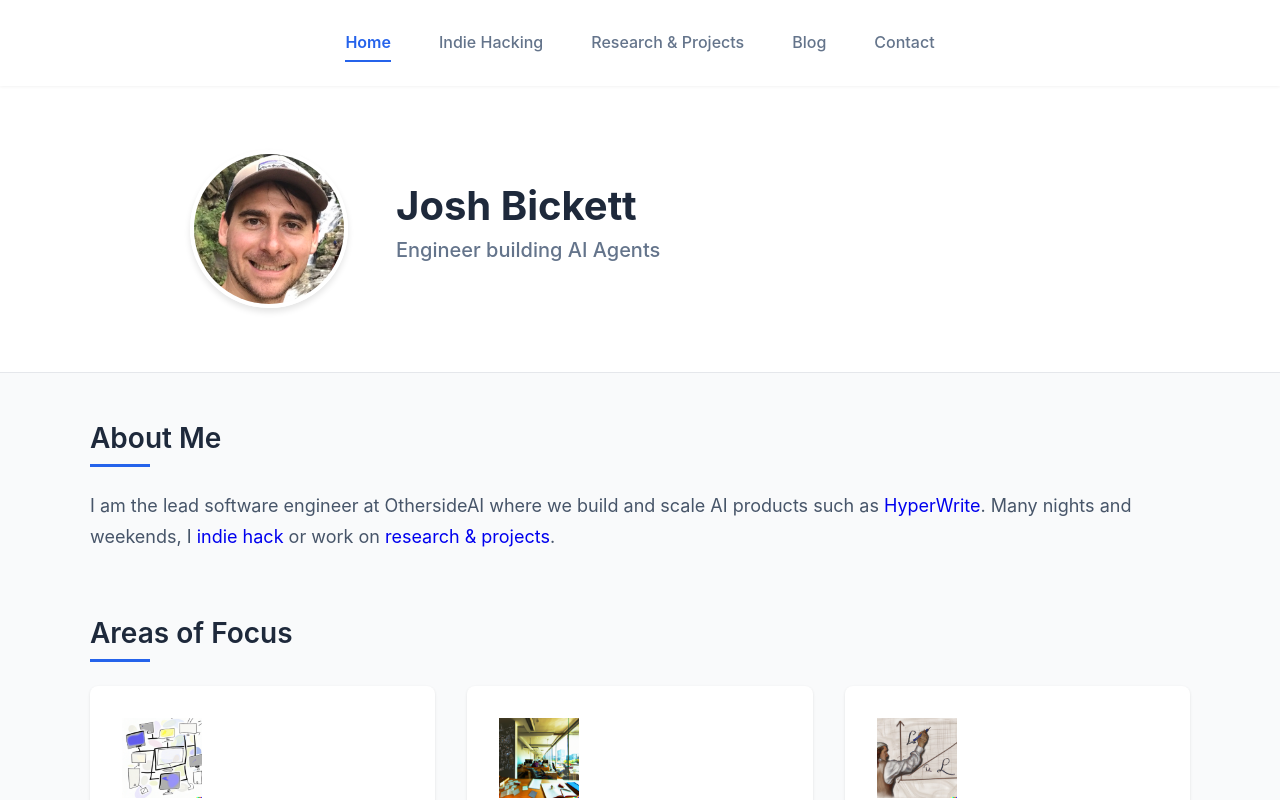
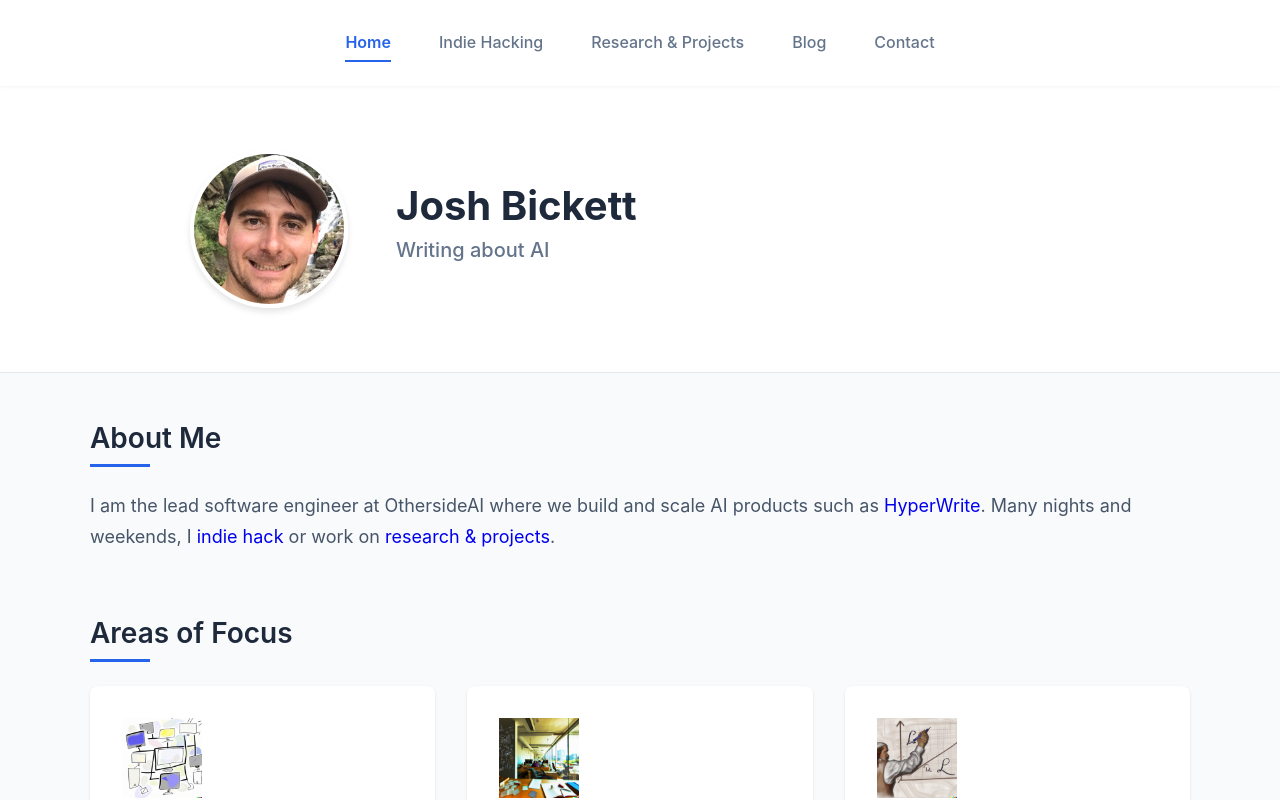
Before and after one commit to joshbickett/bickett.ai, a React (Create React App) app: page / in a window 1280 px wide. Shown: the top 800 px of the page. Built offline with nearby package versions, Linux system fonts and the light colour scheme.

Commit message:
change title

```diff
--- a/src/pages/About.js
+++ b/src/pages/About.js
@@ -47,7 +47,7 @@ export const About = () => {
           />
           <HeroText>
             <Heading>Josh Bickett</Heading>
-            <Subheading>Engineer building AI Agents</Subheading>
+            <Subheading>Writing about AI</Subheading>
           </HeroText>
         </HeroContent>
       </HeroSection>
```
